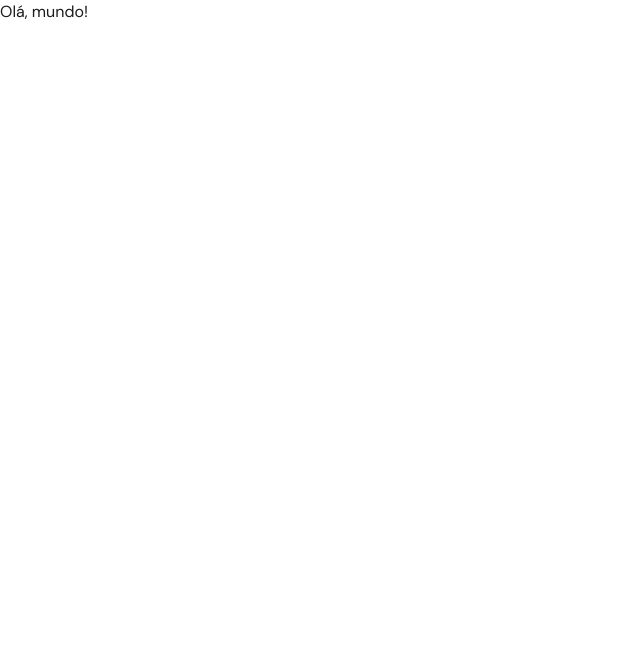
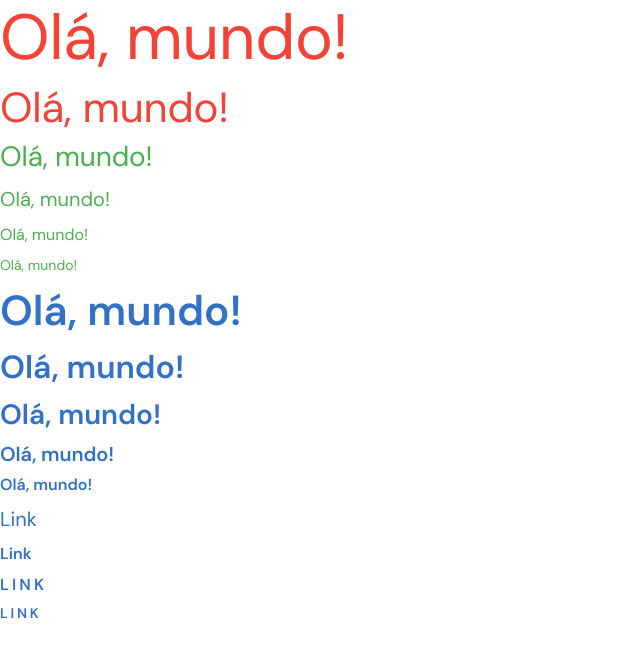
Before and after one commit to murilloressineti/my-portfolio-2.0, a React (Vite) app: page / in a window 1280 px wide. Shown: the top 656 px of the page, without its empty margins (0-640 px from the left). Built offline with nearby package versions, Linux system fonts and the light colour scheme.

Commit message:
feat: creation of the text component

```diff
--- a/package.json
+++ b/package.json
@@ -11,8 +11,11 @@
   },
   "dependencies": {
     "@tailwindcss/vite": "^4.1.18",
+    "class-variance-authority": "^0.7.1",
+    "clsx": "^2.1.1",
     "react": "^19.2.0",
     "react-dom": "^19.2.0",
+    "tailwind-merge": "^3.4.0",
     "tailwindcss": "^4.1.18"
   },
   "devDependencies": {
--- a/src/App.tsx
+++ b/src/App.tsx
@@ -1,7 +1,25 @@
+import Text from "./components/text";
+
 export default function App() {
   return(
-    <div>
-      <h1 className="text-text-primary">Olá, mundo!</h1>
+    <div className="flex flex-col gap-2">
+      <Text variant="hero-desktop" className="text-feedback-error">Olá, mundo!</Text>
+      <Text variant="hero-mobile" className="text-feedback-error">Olá, mundo!</Text>
+      <Text variant="body-extra-large" className="text-feedback-success">Olá, mundo!</Text>
+      <Text variant="body-large" className="text-feedback-success">Olá, mundo!</Text>
+      <Text variant="body-base" className="text-feedback-success">Olá, mundo!</Text>
+      <Text variant="body-small" className="text-feedback-success">Olá, mundo!</Text>
+
+      <Text variant="h1" className="text-brand-primary">Olá, mundo!</Text>
+      <Text variant="h2" className="text-brand-primary">Olá, mundo!</Text>
+      <Text variant="h3" className="text-brand-primary">Olá, mundo!</Text>
+      <Text variant="h4" className="text-brand-primary">Olá, mundo!</Text>
+      <Text variant="h5" className="text-brand-primary">Olá, mundo!</Text>
+
+      <Text variant="action-link" className="text-text-link">Link</Text>
+      <Text variant="action-button" className="text-text-link">Link</Text>
+      <Text variant="headline-medium" className="text-text-link">Link</Text>
+      <Text variant="headline-small" className="text-text-link">Link</Text>
     </div>
   )
 }
--- /dev/null
+++ b/src/components/text.tsx
@@ -0,0 +1,60 @@
+import React from "react";
+import { cva, type VariantProps } from "class-variance-authority";
+import { cn } from "../lib/utils";
+
+export const textVariants = cva("font-sans antialiased", {
+  variants: {
+    variant: {
+      // Display / Hero Titles (Usados no topo da Home e Perfil)
+      "hero-desktop":
+        "text-[64px] leading-[1.2] tracking-[-0.005em] font-normal",
+      "hero-mobile":
+        "text-[42px] leading-[1.1] tracking-[-0.005em] font-normal",
+
+      // Body Text
+      "body-extra-large":
+        "text-[28px] leading-[1.3] tracking-[-0.005em] font-normal",
+      "body-large": "text-[20px] leading-[1.6] tracking-normal font-normal",
+      "body-base": "text-[16px] leading-normal tracking-normal font-normal",
+      "body-small": "text-[14px] leading-normal tracking-normal font-normal",
+
+      // Headings
+      h1: "text-[42px] leading-[1.3] tracking-normal font-semibold",
+      h2: "text-[32px] leading-[1.3] tracking-normal font-semibold",
+      h3: "text-[28px] leading-[1.3] tracking-normal font-semibold",
+      h4: "text-[20px] leading-[1.3] tracking-[-0.005em] font-semibold",
+      h5: "text-[16px] leading-[1.3] font-semibold",
+
+      // UI Elements (Botões, Links e Headlines de seção)
+      "action-link": "text-[20px] leading-normal font-normal",
+      "action-button": "text-[16px] leading-normal font-semibold",
+      "headline-medium":
+        "text-[16px] leading-[1.4] tracking-[0.2em] font-semibold uppercase",
+      "headline-small":
+        "text-[14px] leading-[1.4] tracking-[0.2em] font-semibold uppercase",
+    },
+  },
+  defaultVariants: {
+    variant: "body-base",
+  },
+});
+
+interface TextProps extends VariantProps<typeof textVariants> {
+  as?: keyof React.JSX.IntrinsicElements;
+  className?: string;
+  children?: React.ReactNode;
+}
+
+export default function Text({
+  as: Component = "span",
+  variant,
+  className,
+  children,
+  ...props
+}: TextProps) {
+  return (
+    <Component className={cn(textVariants({ variant, className }))} {...props}>
+      {children}
+    </Component>
+  );
+}
--- /dev/null
+++ b/src/lib/utils.ts
@@ -0,0 +1,10 @@
+import { clsx, type ClassValue } from "clsx";
+import { twMerge } from "tailwind-merge";
+
+/**
+ * Função para mesclar classes do Tailwind de forma inteligente,
+ * evitando conflitos e permitindo lógica condicional.
+ */
+export function cn(...inputs: ClassValue[]) {
+  return twMerge(clsx(inputs));
+}
```
Also changed, not shown: 1 other file (tests, documents, lock files or other folders).
